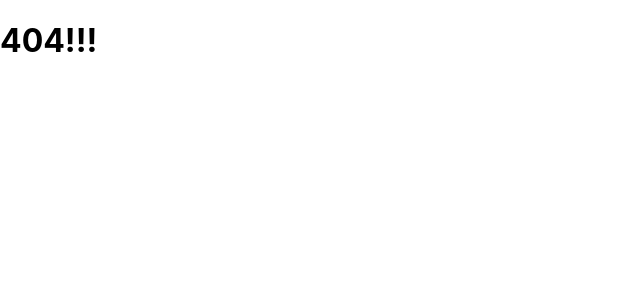
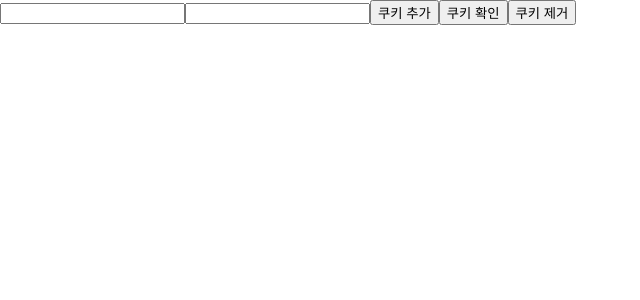
Before and after one commit to imwkdrh/react-20240709, a React (Create React App) app: page /react-cookie in a window 1280 px wide. Shown: the top 300 px of the page, without its empty margins (0-640 px from the left). Built offline with nearby package versions, Linux system fonts and the light colour scheme.

Commit message:
2024-09-03 10:55

```diff
--- a/package.json
+++ b/package.json
@@ -11,6 +11,7 @@
     "@types/react": "^18.3.3",
     "@types/react-dom": "^18.3.0",
     "react": "^18.3.1",
+    "react-cookie": "^7.2.0",
     "react-dom": "^18.3.1",
     "react-router": "^6.26.1",
     "react-router-dom": "^6.26.1",
--- a/src/App.tsx
+++ b/src/App.tsx
@@ -18,6 +18,8 @@ import QueryString from './router/QueryString';
 import PathVariable from './router/PathVariable';
 import PathMove from './router/PathMove';
 import Zustand from './zustand/Zustand';
+import ReactCookie from './react-cookie/ReactCookie';
+
 
 
 // react-router 패키지 :
@@ -77,6 +79,7 @@ function App() {
         <Route path='path-move' element={<PathMove />} />
       </Route>
       <Route path='/zustand' element={<Zustand />} />
+      <Route path='/react-cookie' element={<ReactCookie />} />
       <Route path='*' element={<h1>404!!!</h1>} />
 
 
--- /dev/null
+++ b/src/react-cookie/ReactCookie.tsx
@@ -0,0 +1,73 @@
+import React, { ChangeEvent, useState } from 'react'
+import { useCookies } from 'react-cookie';
+
+// react-cookie 패키지
+// - react에서 쿠키를 손쉽게 관리할 수 있도록 도움을 주는 패키지
+// - 쿠키 설정, 검색, 삭제를 간단한 함수로 작업할 수 있음
+
+// 쿠키(Cookie)
+// 클라이언트가 특정한 웹 서비스에 방문하여 사용 중 해당 서비스에서 필요한 데이터를
+// 클라이언트의 브라우저에 저장하는 기술
+// - 이름, 값, 만료일, 도메인, 경로가 포함됨
+
+// npm install react-cookie
+
+export default function ReactCookie() {
+
+    // useCoolies : 리액트에서 쿠키 객체, 쿠키 변경 함수, 쿠키 제거 함수를 배열로 반환하는
+    // react-coolie의 훅 함수
+
+    const [cookies, setCookie, removeCookie] = useCookies();
+
+    const [name, setName] = useState<string>('');
+    const [value, setValue] = useState<string>('');
+
+    const onNameChangeHandler = (event: ChangeEvent<HTMLInputElement>) => {
+        const { value } = event.target;
+        setName(value);
+    }
+    const onValueChangeHandler = (event: ChangeEvent<HTMLInputElement>) => {
+        const { value } = event.target;
+        setValue(value);
+    }
+
+    const onAddClickHandler = () => {
+        // setCoolie 함수를 사용하여 쿠키를 추가할 수 있음
+        // 첫번째 매개변수 : 쿠키 이름
+        // 두번째 매개변수 : 쿠키 값
+        // 세번째 매개변수(선택) : 옵션 지정
+        // setCookie(name, value);
+
+        // 옵션
+        // - path : 해당 쿠키가 적용될 경로
+        // - expires : 만료 시간
+        // setCookie(name, value, { path: '/zustand'});
+        const now = new Date();
+        const expires = new Date(now.setSeconds(now.getSeconds()+10));
+        setCookie(name, value, { path: '/', expires});
+
+    }
+    const onShowClickHandler = () => {
+        // cookies 객체에 브라우저가 가지고 있는 쿠키 정보가 담겨있음
+        // alert(JSON.stringify(cookies));
+        // alert(cookies.first);
+        alert(cookies[name]);
+    }
+
+    const onRemoveClickHandler = () => {
+        // removeCoolie 함수를 사용하여 쿠키 제거 가능
+        // 첫번째 매개변수 : 쿠키 이름
+        // 두번째 매개변수 : 옵션
+        // removeCookie(name);
+        removeCookie(name, {path:'/zustand'})
+    }
+    return (
+        <div>
+            <input value={name} onChange={onNameChangeHandler} />
+            <input value={value} onChange={onValueChangeHandler} />
+            <button onClick={onAddClickHandler}>쿠키 추가</button>
+            <button onClick={onShowClickHandler}>쿠키 확인</button>
+            <button onClick={onRemoveClickHandler}>쿠키 제거</button>
+        </div>
+    )
+}
--- a/src/zustand/Zustand.tsx
+++ b/src/zustand/Zustand.tsx
@@ -39,7 +39,6 @@ export default function Zustand() {
     // zustand로 선언한 상태 사용 방법
     // const {상태, ..., 상태변경 함수, ...} = useStore훅함수();
     // const {address, setAddress} = useStore();
-
     // const onChange = (event: ChangeEvent<HTMLInputElement>) => {
     //     const { value } = event.target;
     //     setAddress(value);
```
Also changed, not shown: 1 other file (tests, documents, lock files or other folders).
